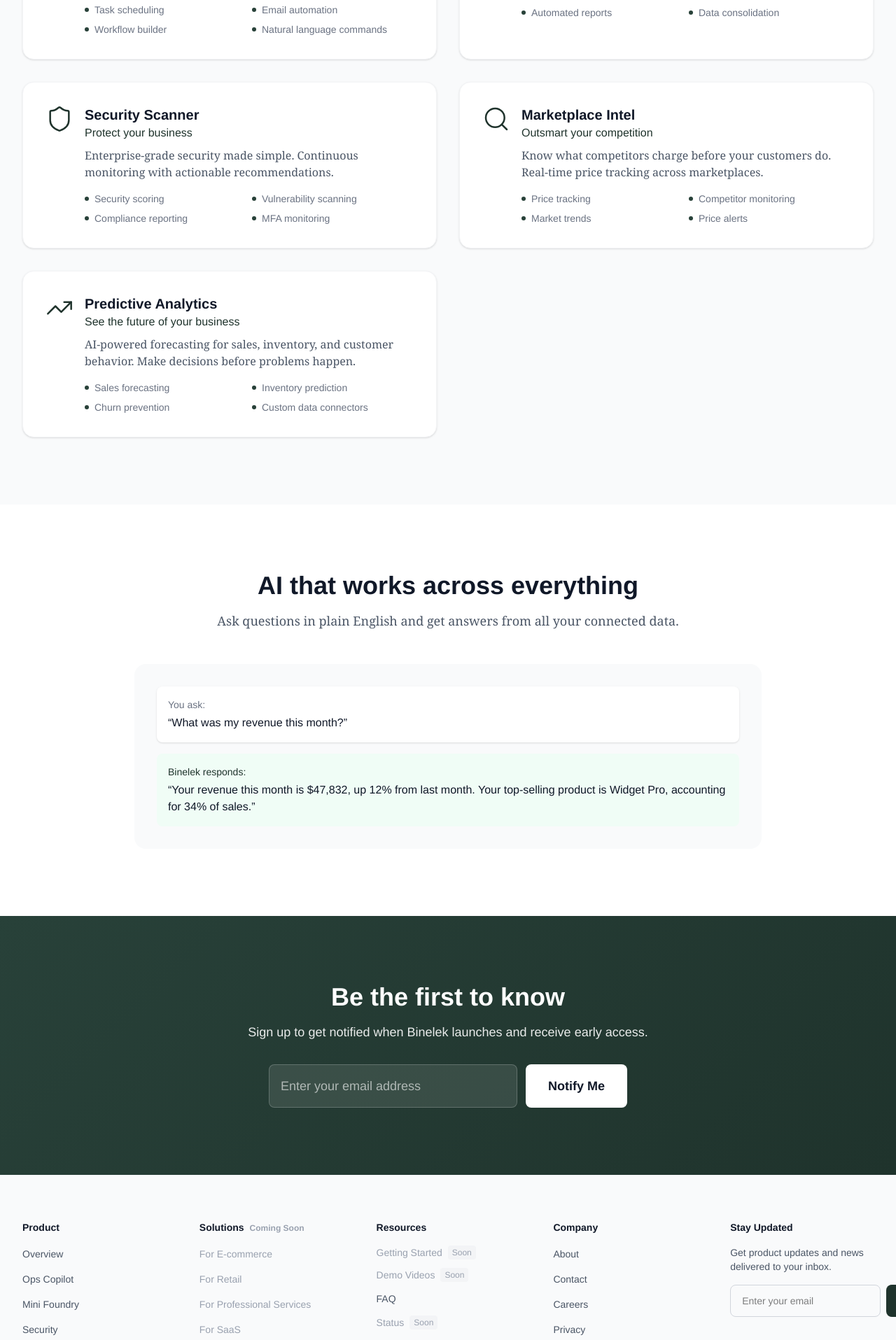
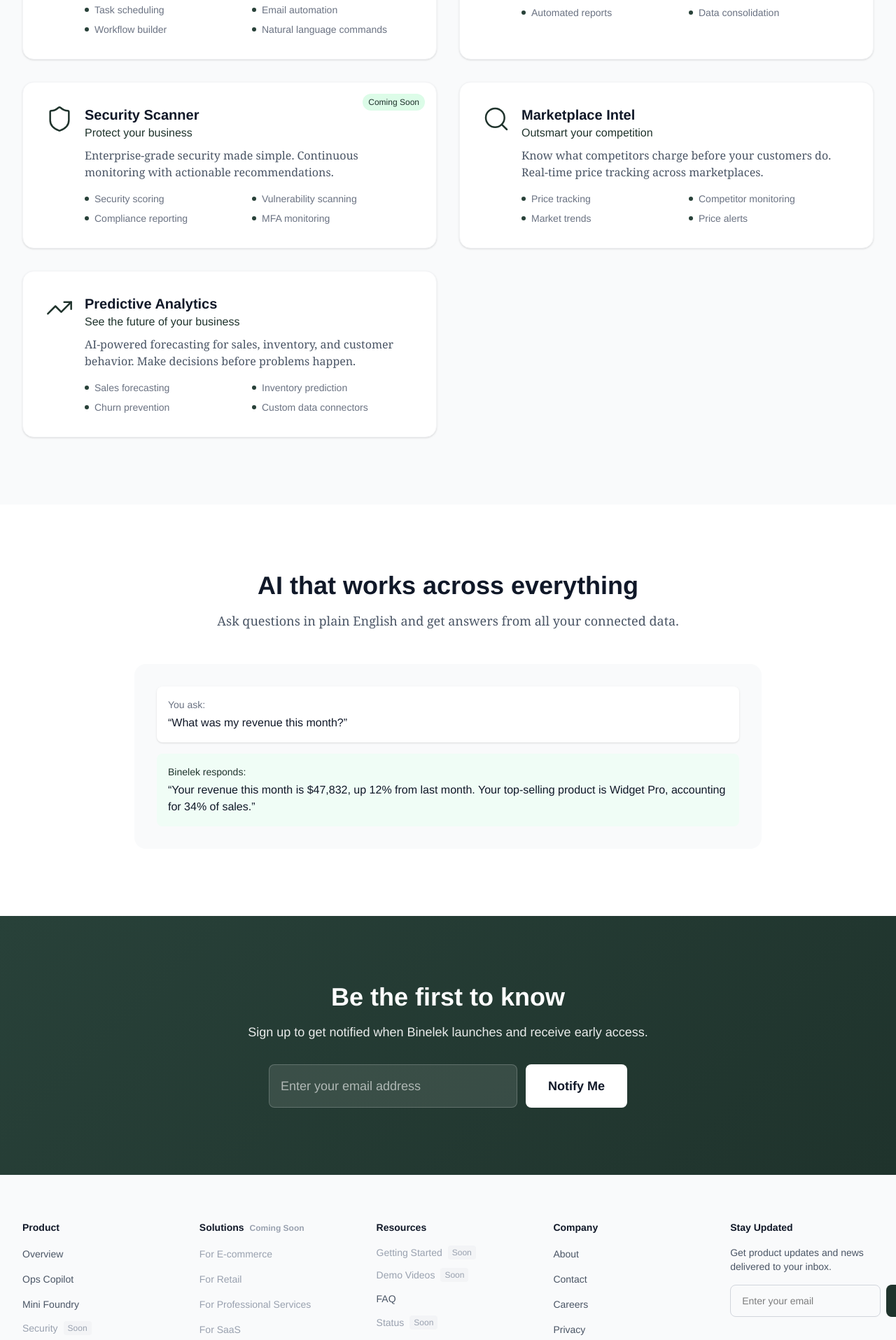
Before and after one commit to k5tuck/binelekv2-website, a Next.js app: page /product in a window 1280 px wide. Shown: the part 2005-3920 px from the top of the page at 70% size. Built offline with nearby package versions, Linux system fonts and the light colour scheme; no server answers.

Commit message:
feat: Add Coming Soon badges to Security module across site
- Footer: Show "Soon" badge next to Security Scanner link
- Home page: Display "Coming Soon" badge on Security module card
- Product Overview: Display "Coming Soon" badge on Security module card

```diff
--- a/src/app/page.tsx
+++ b/src/app/page.tsx
@@ -28,7 +28,7 @@ const isComingSoonMode = process.env.NEXT_PUBLIC_COMING_SOON_MODE === "true";
 const moduleIcons = [
   { Icon: Zap, color: "from-amber-500 to-orange-500", href: "/product/ops-copilot" },
   { Icon: Database, color: "from-blue-500 to-cyan-500", href: "/product/mini-foundry" },
-  { Icon: Shield, color: "from-emerald-500 to-teal-500", href: "/product/security" },
+  { Icon: Shield, color: "from-emerald-500 to-teal-500", href: "/product/security", comingSoon: true },
   { Icon: Search, color: "from-purple-500 to-pink-500", href: "/product/marketplace" },
   { Icon: TrendingUpIcon, color: "from-violet-500 to-indigo-500", href: "/product/predictive-analytics" },
 ];
@@ -213,6 +213,11 @@ export default function HomePage() {
                 href={module.href}
                 className="group relative bg-white rounded-2xl p-8 shadow-sm border border-gray-100 hover:shadow-xl hover:border-primary-200 transition-all duration-300"
               >
+                {module.comingSoon && (
+                  <span className="absolute top-4 right-4 text-xs bg-primary-100 text-primary-600 px-2 py-1 rounded-full font-medium">
+                    {tCommon("comingSoon")}
+                  </span>
+                )}
                 <div className="flex items-start gap-5">
                   <div className={`w-14 h-14 rounded-xl bg-gradient-to-br ${module.color} flex items-center justify-center flex-shrink-0`}>
                     <module.Icon className="w-7 h-7 text-white" strokeWidth={1.5} />
--- a/src/app/product/page.tsx
+++ b/src/app/product/page.tsx
@@ -51,6 +51,7 @@ export default function ProductOverviewPage() {
       ],
       href: "/product/security",
       Icon: Shield,
+      comingSoon: true,
     },
     {
       name: tHome("moduleMarketplace"),
@@ -138,8 +139,13 @@ export default function ProductOverviewPage() {
               <Link
                 key={module.name}
                 href={module.href}
-                className="group bg-white p-8 rounded-2xl shadow-sm hover:shadow-lg transition-shadow border border-gray-100"
+                className="group relative bg-white p-8 rounded-2xl shadow-sm hover:shadow-lg transition-shadow border border-gray-100"
               >
+                {module.comingSoon && (
+                  <span className="absolute top-4 right-4 text-xs bg-primary-100 text-primary-600 px-2 py-1 rounded-full font-medium">
+                    {tCommon("comingSoon")}
+                  </span>
+                )}
                 <div className="flex items-start gap-4">
                   <module.Icon className="w-10 h-10 text-primary-600 flex-shrink-0" strokeWidth={1.5} />
                   <div className="flex-1">
--- a/src/components/Footer.tsx
+++ b/src/components/Footer.tsx
@@ -9,7 +9,7 @@ const productLinks = [
   { nameKey: "overview", href: "/product" },
   { nameKey: "opsCopilot", href: "/product/ops-copilot" },
   { nameKey: "miniFoundry", href: "/product/mini-foundry" },
-  { nameKey: "security", href: "/product/security" },
+  { nameKey: "security", href: "/product/security", comingSoon: true },
   { nameKey: "marketplace", href: "/product/marketplace" },
 ];
 
@@ -94,9 +94,16 @@ export function Footer() {
             <ul className="space-y-3">
               {productLinks.map((link) => (
                 <li key={link.href}>
-                  <Link href={link.href} className="text-sm text-gray-600 hover:text-primary-600">
-                    {t(link.nameKey)}
-                  </Link>
+                  {link.comingSoon ? (
+                    <Link href={link.href} className="text-sm text-gray-400 hover:text-primary-600 flex items-center gap-2">
+                      {t(link.nameKey)}
+                      <span className="text-xs bg-gray-100 text-gray-400 px-1.5 py-0.5 rounded">{tCommon("soon")}</span>
+                    </Link>
+                  ) : (
+                    <Link href={link.href} className="text-sm text-gray-600 hover:text-primary-600">
+                      {t(link.nameKey)}
+                    </Link>
+                  )}
                 </li>
               ))}
             </ul>
```
